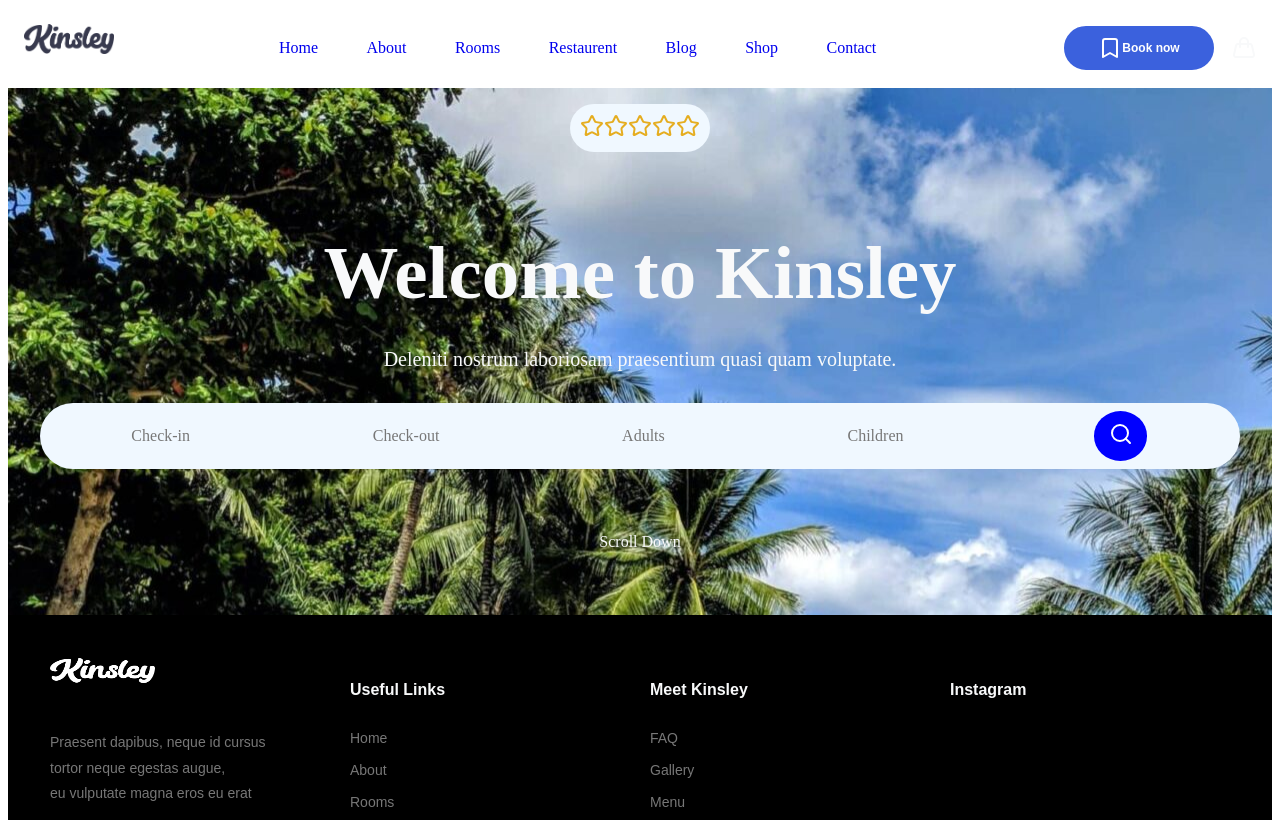
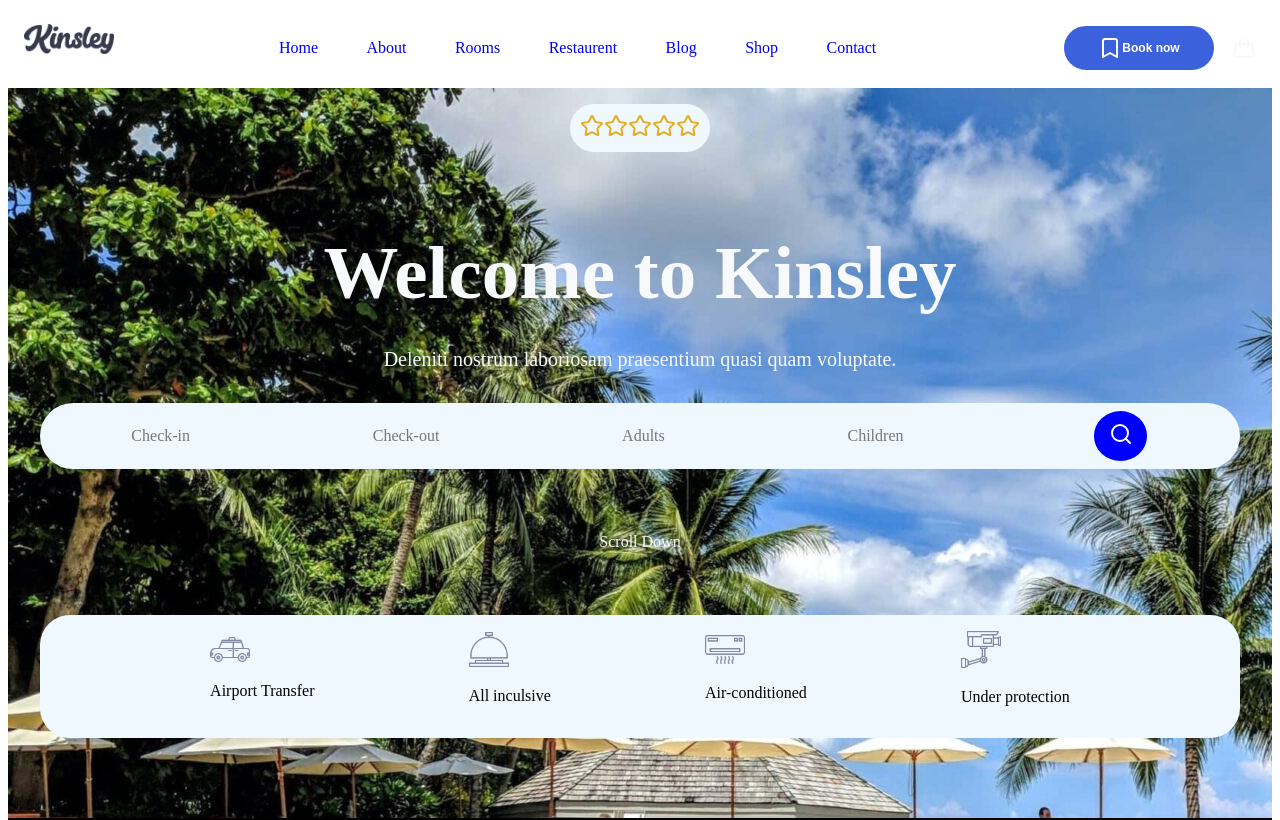
Before and after one commit to Adhish-Ullasan/KinsleyGo, a React (Vite) app: page / in a window 1280 px wide. Shown: the top 820 px of the page. Built offline with nearby package versions, Linux system fonts and the light colour scheme.

Commit message:
add features card

```diff
--- a/src/App.css
+++ b/src/App.css
@@ -149,6 +149,7 @@ a {
 
  #homeBanner {
   background-image: url('/home/kinsleybanner.jpg');
+  padding-bottom: 3rem;
  }
 
  .Slider {
@@ -191,3 +192,23 @@ a {
  .welcomeQuote h1 {
   margin-bottom: 2rem;
  }
+
+ .Features {
+  display: flex;
+  justify-content: space-evenly;
+  background-color: aliceblue;
+  color: #000;
+  border-radius: 30px;
+  align-items: center;
+  padding: 1rem;
+  margin-bottom: 2rem;
+
+ }
+
+ .Features img {
+  max-width: 40px;
+ }
+
+ .Features div {
+  /* background-color: var(--info); */
+ }
--- a/src/components/Banner.jsx
+++ b/src/components/Banner.jsx
@@ -41,7 +41,7 @@ const Banner = () => {
                 </div>
                 <div className='Features'>
                     {
-                            featuresData.map((item)=>{<FeaturesCard data={item} />})
+                            featuresData.map((item)=><FeaturesCard data={item} />)
                     }
                 </div>
             </div>
--- a/src/components/FeaturesCard.jsx
+++ b/src/components/FeaturesCard.jsx
@@ -1,5 +1,7 @@
 export const FeaturesCard = (props) =>{
+
     const data = props.data
+
     return (
         <div>
             <div>
```
Also changed, not shown: src/data/FeaturesData.js (+4 -4 lines).
